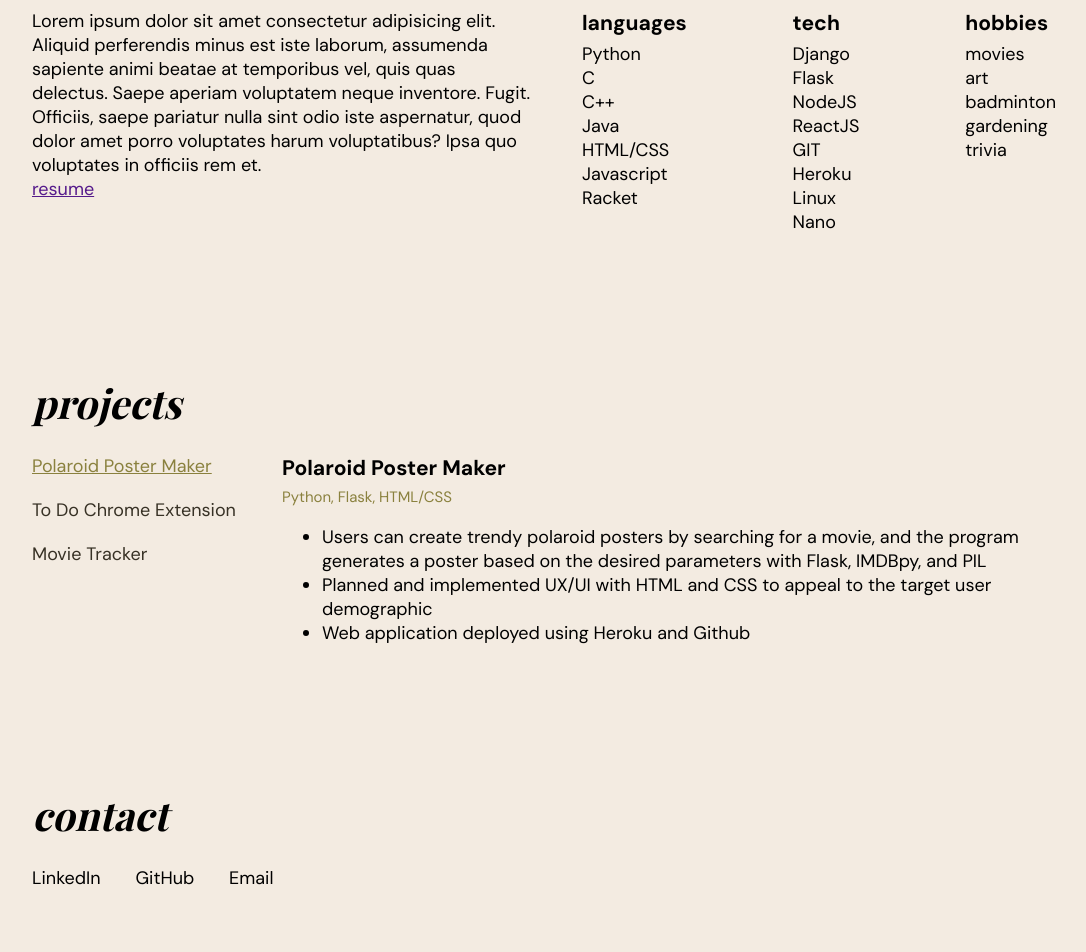
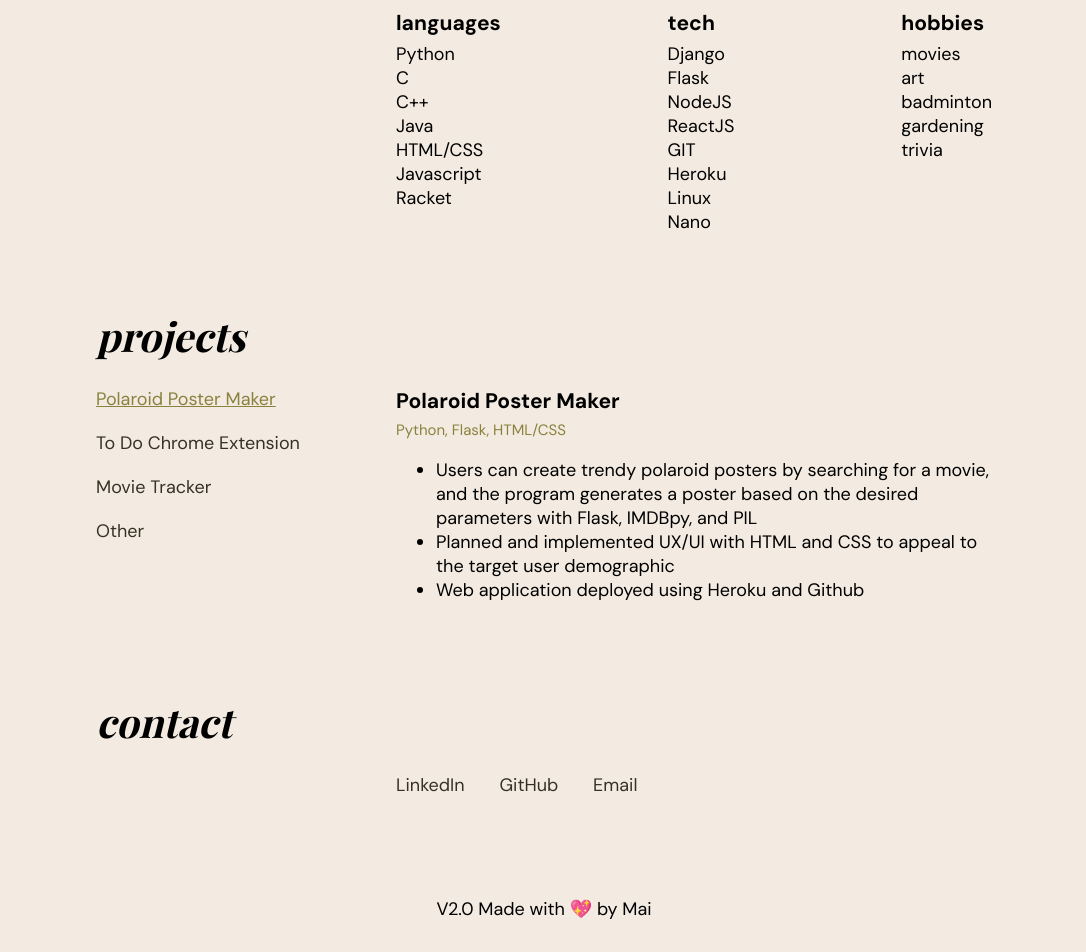
Before and after one commit to nhtmai/website, a plain HTML site: page index.html in a window 1280 px wide. Shown: the part 728-1680 px from the top of the page, without its empty margins (96-1182 px from the left). Drawn offline with nearby package versions, Linux system fonts and the light colour scheme; a web font is replaced by a local one.

Commit message:
refined styling

```diff
--- a/index.html
+++ b/index.html
@@ -4,12 +4,12 @@
         <title>Mai Nguyen</title>
         <meta name="viewport" content="width=device-width, initial-scale=1">
         <link rel="stylesheet" href="output.css">
-        <link rel="icon" href="/images/website-icon.png">
+        <link rel="icon" href="images/website-icon.png">
     </head>
     <body onload="changeProject('p1', 'Polaroid Poster Maker', 'Python, Flask, HTML/CSS')">
         <div id="nav_box">
-            <a class="nav_link" href="#about">about</a>
             <a class="nav_link" href="#projects">projects</a>
+            <a class="nav_link" href="https://drive.google.com/file/d/13wHSPTHkWMpcNuiyDLbUs4YjrG650cKS/view?usp=sharing">resume</a>
             <a class="nav_link" href="#contact">contact</a>
         </div>
         <div id="header" class="section">
@@ -21,14 +21,10 @@
         </div>
         <div id="about" class="section">
             <h1 class="section_header">
-                about
+                skills + other
             </h1>
             <div id="about_content">
-                <p id="about_blurb">Lorem ipsum dolor sit amet consectetur adipisicing elit. Aliquid perferendis minus est iste laborum, assumenda sapiente animi beatae at temporibus vel, quis quas delectus. Saepe aperiam voluptatem neque inventore. Fugit.
-                   Officiis, saepe pariatur nulla sint odio iste aspernatur, quod dolor amet porro voluptates harum voluptatibus? Ipsa quo voluptates in officiis rem et.
-                    <br />
-                    <a href="">resume</a>
-                </p>
+                <p class="space"></p>
                 <div id="about_bullets" style="flex-grow: 1;">
                     <div id="languages">
                         <h3 class="about_title">languages</h3>
@@ -73,12 +69,13 @@
                 projects
             </h1>
             <div id="projects_content">
-                <ul id="proj_menu" style="max-width: 250px;">
+                <ul id="proj_menu">
                     <li class="p1" onclick="changeProject('p1', 'Polaroid Poster Maker', 'Python, Flask, HTML/CSS')">Polaroid Poster Maker</li>
                     <li class="p2" onclick="changeProject('p2', 'To Do Chrome Tracker', 'Javascript, ReactJS, HTML/CSS')">To Do Chrome Extension</li>
                     <li class="p3" onclick="changeProject('p3', 'Movie Tracker', 'Python, Django, HTML/CSS')">Movie Tracker</li>
+                    <a href="https://github.com/nhtmai" class="links"><li>Other</a></li>
                 </ul>
-                <div id="proj_details" style="flex-grow: 2; flex-shrink: 2; flex-basis: 500px;">
+                <div id="proj_details" >
                     <h3 id="proj_name" class="about_title">Click a project!</h3>
                     <p id="proj_tech">Python, Flask, IMDBpy, PIL, Heroku, Github</p>
                     <ul class="p1" style="display: none;">
@@ -106,11 +103,14 @@
             <h1 class="section_header">
                 contact
             </h1>
-            <ul>
-                <li>LinkedIn</li>
-                <li>GitHub</li>
-                <li>Email</li>
-            </ul>
+            <div style="display: flex;">
+                <p class="space"></p>
+                <ul>
+                    <a class="links" href="https://www.linkedin.com/in/mai-nguyen-3658581b6/"><li>LinkedIn</li></a>
+                    <a class="links" href="https://github.com/nhtmai"><li>GitHub</li></a>
+                    <a class="links" href="mailto: mainhatng@gmail.com"><li>Email</li></a>
+                </ul>
+            </div>
         </div>
         <div id="footer">
             V2.0 Made with 💖 by Mai
--- a/output.css
+++ b/output.css
@@ -15,27 +15,50 @@ $spanish-bistro: #8A813E;
 
 @import url('https://fonts.googleapis.com/css2?family=DM+Sans:ital,wght@0,400;0,500;0,700;1,400;1,500;1,700&family=Playfair+Display:ital,wght@0,400;0,500;0,600;0,700;0,800;0,900;1,400;1,500;1,600;1,700;1,800;1,900&display=swap');
 
-@media (max-width: 1025px) {
-    #about_blurb {
-        width: 100%;
+@media only screen and (max-width: 1000px) {
+    .space {
+        width: 0;
         margin-bottom: 50px;
     }
+
+    #projects_content {
+        display: none;
+    }
+
+    #proj_menu {
+        min-width: 300px;
+        display: block;
+    }
+
+    #proj_details {
+        min-width: 100px;
+    }
+
+
 }
 
-@media (min-width: 1026px) {
-    #about_blurb {
-        width: 500px;
-        margin-right: 50px;
+@media only screen and (min-width: 1001px) {
+    .space {
+        width: 300px;
         margin-bottom: 50px;
     }
+
+    #contact ul {
+        margin-left: 300px;
+    }
+
+    #proj_details {
+        width: calc(100% - 300px);
+    }
+
 }
 
 body{
     background-color: #F3EBE1;
     font-family: 'DM Sans', sans-serif;
     font-size: 18px;
-    width: 80%;
-    max-width: 1200px;
+    width: 70%;
+    max-width: 900px;
     margin: auto;
 }
 
@@ -110,7 +133,7 @@ body{
 }
 
 .section {
-    margin-bottom: 100px;
+    margin-bottom: 50px;
 }
 
 .section p {
@@ -136,8 +159,8 @@ body{
 #proj_menu {
     padding: 0;
     margin: 0;
+    width: 300px;
     list-style-type: none;
-    flex-grow: 1;
 }
 
 #proj_menu li{
@@ -173,3 +196,12 @@ body{
     padding: 50px;
     text-align: center;
 }
+
+.links, .links:visited {
+    color: #373125;
+    text-decoration: none;
+}
+
+.links:focus {
+    color: #8A813E;
+}
```
